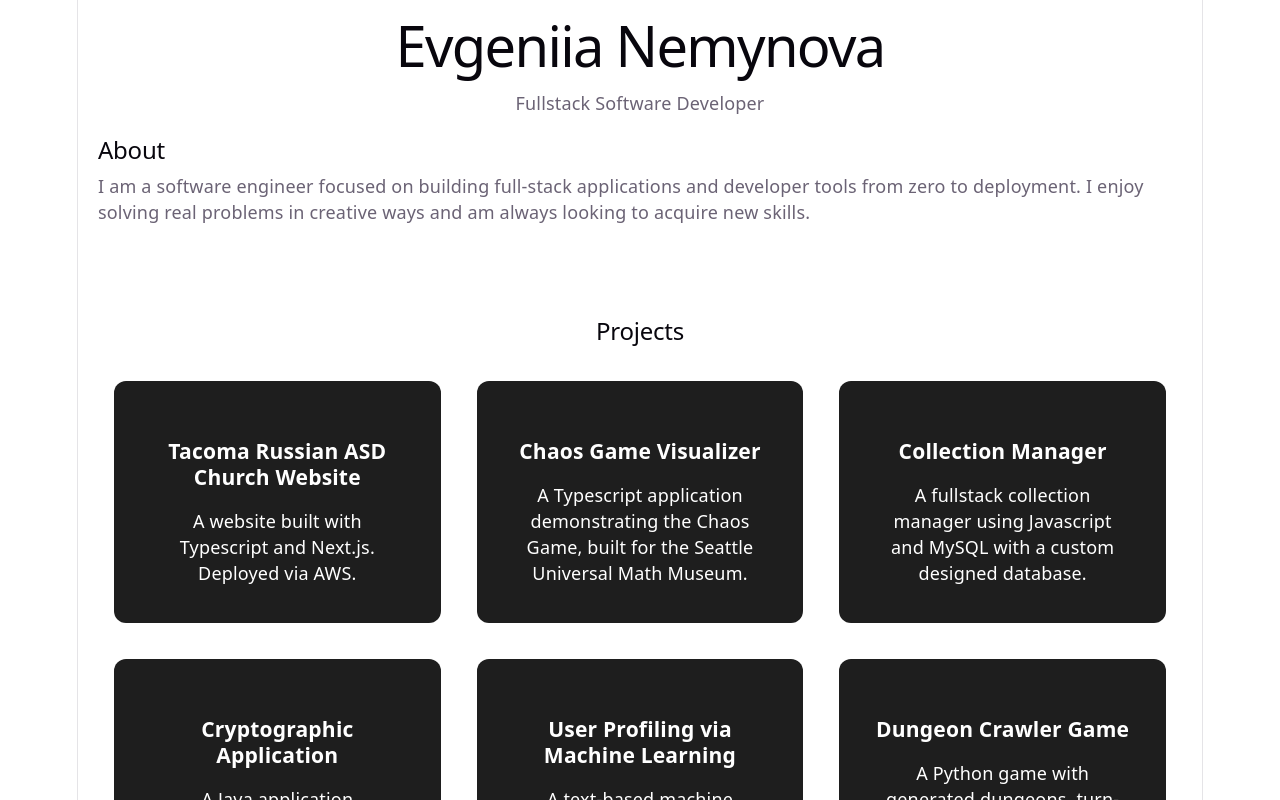
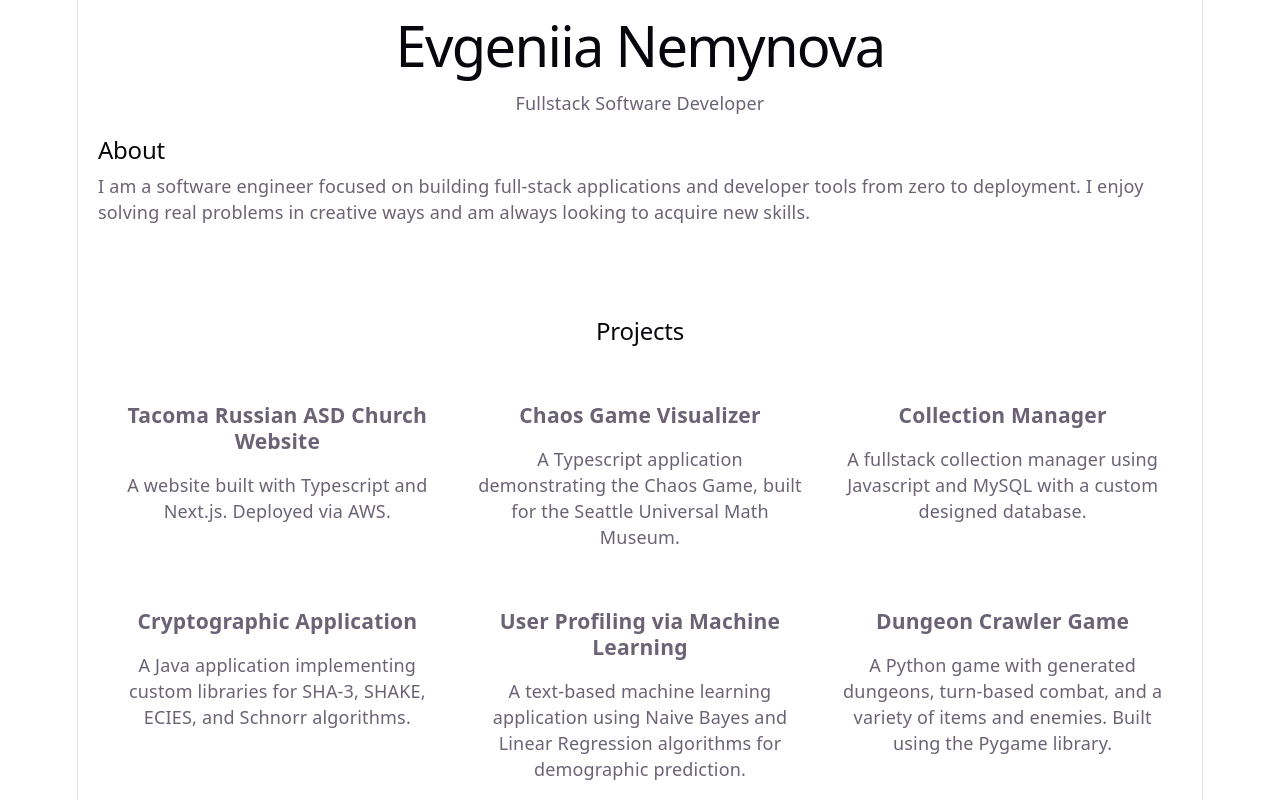
Before and after one commit to jayneen/portfolio, a React (Vite) app: page / in a window 1280 px wide. Shown: the top 800 px of the page. Built offline with nearby package versions, Linux system fonts and the light colour scheme.

Commit message:
commented out card link code

```diff
--- a/src/sections/Projects.tsx
+++ b/src/sections/Projects.tsx
@@ -8,16 +8,16 @@ function Projects() {
 
       <div className="projects-grid">
         {projects.map((project) => (
-          <a
-            key={project.id}
+        //   <a
+            // key={project.id}
             // href={project.link}
-            className="project-card"
-          >
+            // className="project-card"
+        //   >
             <div className="project-content">
               <h3>{project.title}</h3>
               <p>{project.description}</p>
             </div>
-          </a>
+        //   </a>
         ))}
       </div>
     </section>
```
